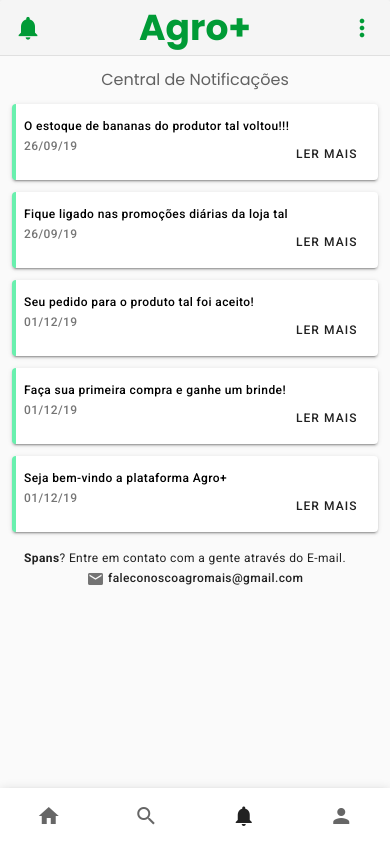
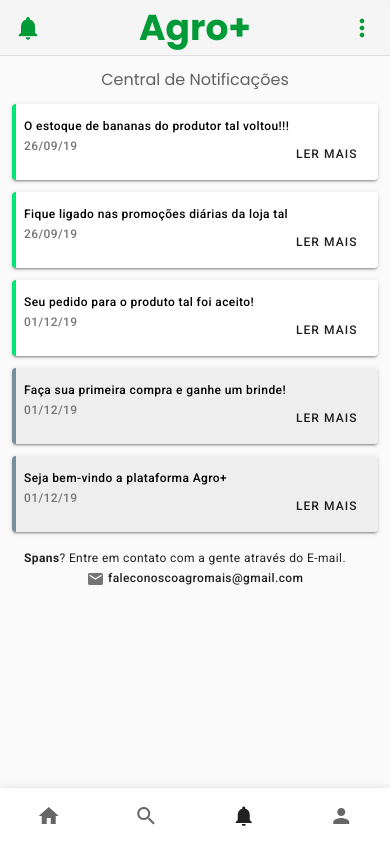
Before and after one commit to hiimlex/agro-mais, a Vue app: page /notifications in a window 390 px wide. Built offline with nearby package versions, Linux system fonts and the light colour scheme.

Commit message:
tela de produto mobile OK

```diff
--- a/src/components/Navbar.vue
+++ b/src/components/Navbar.vue
@@ -28,7 +28,6 @@
       <!-- Sidebar -->
       <v-navigation-drawer
         v-model="drawer"
-        absolute
         temporary
         app
       >
--- a/src/views/Notifications.vue
+++ b/src/views/Notifications.vue
@@ -68,11 +68,11 @@
       dialog: true,
       notifications:'notifications',
       notify:[
-        {title:'O estoque de bananas do produtor tal voltou!!!',data:'26/09/19',estado:'new'},
-        {title:'Fique ligado nas promoções diárias da loja tal',data:'26/09/19',estado:'new'},
-        {title:'Seu pedido para o produto tal foi aceito!',data:'01/12/19',estado:'new'},
-        {title:'Faça sua primeira compra e ganhe um brinde!',data:'01/12/19',estado:'new'},
-        {title:'Seja bem-vindo a plataforma Agro+',data:'01/12/19',estado:'new'}
+        {title:'O estoque de bananas do produtor tal voltou!!!',data:'26/09/19',estado:'unread'},
+        {title:'Fique ligado nas promoções diárias da loja tal',data:'26/09/19',estado:'unread'},
+        {title:'Seu pedido para o produto tal foi aceito!',data:'01/12/19',estado:'unread'},
+        {title:'Faça sua primeira compra e ganhe um brinde!',data:'01/12/19',estado:'read'},
+        {title:'Seja bem-vindo a plataforma Agro+',data:'01/12/19',estado:'read'}
       ]
     }
   },
@@ -93,9 +93,6 @@
     border-left: 4px solid #78909C;
     background-color: #EEEEEE;
   }
-  .notf.new{
-    border-left: 4px solid #69F0AE;
-  }
   .notf.unread{
     border-left: 4px solid #00E676;
   }
--- a/src/views/Produto.vue
+++ b/src/views/Produto.vue
@@ -76,14 +76,38 @@
                 </v-card>
               </v-tab-item>
               <v-tab-item id="descricao">
-                <v-card flat>
-                  Lorem ipsum dolor sit amet consectetur adipisicing elit. Quaerat libero neque soluta, rerum culpa minima pariatur cumque accusamus laudantium veniam asperiores eligendi, repellat ipsa sequi, similique dolores commodi minus laborum.
-                </v-card>
+                <v-container v-for="prod in produto" :key="prod.id" class="grey lighten-4 my-auto">
+                    <div class="body-1 font-weight-light mb-3 grey--text text--darken-3"><span class="text-uppercase font-weight-medium">Categoria:</span> {{prod.categoria}}</div>
+                    <div class="body-1 font-weight-light mb-3 grey--text text--darken-3"><span class="text-uppercase font-weight-medium">Subcategoria: </span> {{prod.subcategoria}}</div>
+                    <div class="body-1 font-weight-light mb-3 grey--text text--darken-3 "><span class="text-uppercase font-weight-medium">descrição geral:</span></div>
+                    <div class="body-1 font-weight-light text-justify grey--text text--darken-3">{{prod.descricao}} </div>
+                </v-container>
               </v-tab-item>
               <v-tab-item id="avaliacoes">
-                <v-card flat>
-                  Lorem ipsum dolor sit amet consectetur adipisicing elit. Quaerat libero neque soluta, rerum culpa minima pariatur cumque accusamus laudantium veniam asperiores eligendi, repellat ipsa sequi, similique dolores commodi minus laborum.
-                </v-card>
+                <v-container v-for="prod in produto" :key="prod.id" class="grey lighten-4 my-auto">
+                  <div class="body-1 text-uppercase text-center font-weight-medium mb-2 grey--text text--darken-3">
+                    Avaliação Total
+                    <v-rating readonly color="amber" class="mt-n2" background-color="amber" half-increments v-model="prod.rate"></v-rating>
+                  </div>
+                  <div class="body-1 grey--text mt-n3 text--darken-1 text-center font-weight-light mb-2">({{prod.rate}})</div>
+                  <v-card
+                  v-for="v in avaliacoes" :key="v.id" flat max-width="344"
+                  class="mx-auto"
+                  >
+                    <v-card-title class="body-1 grey--text text--darken-1 text-justify">
+                      {{v.texto}}
+                    </v-card-title>
+                    <v-card-text>
+                      <v-row>
+                        <v-col>{{v.data}}</v-col>
+                        <v-col>
+                          <v-rating readonly size="22" class="mt-n1 float-right" dense color="amber" background-color="amber" half-increments v-model="v.rate"></v-rating>
+                        </v-col>
+                       </v-row>
+                    </v-card-text>
+                    <v-divider></v-divider>
+                  </v-card>
+                </v-container>
               </v-tab-item>
             </v-tabs>
           </v-card>
@@ -105,7 +129,13 @@
         '/tangerina-3.jpeg'
       ],
       produto:[
-        {nome:'Tangerina da boa', produtor:'Loja de Frutas',idprodutor:1,preco:'5.00', estoque:10,medida:'Unidades', categoria:'Frutas',subcategoria:'Sem veneno',rate:4, id:1}
+        {nome:'Tangerina da boa', produtor:'Loja de Frutas',idprodutor:1,preco:'5.00', estoque:10,medida:'Unidades', categoria:'Frutas',subcategoria:'Sem veneno',rate:4.5, id:1, descricao:'Tangerina cultivada naturalmente sem nenhum uso de agrotóxicos.'}
+      ],
+      avaliacoes:[
+        {texto:'Esse produto é muito bom!', rate:5,data:'13/08/2019',id:1},
+        {texto:'Docinha que só o mel', rate:4, data:'15/08/2019',id:2},
+        {texto:'Entregou dentro do prazo', rate:4, data:'14/08/2019',id:3},
+        {texto:'Bom atendimento', rate:5, data:'12/08/2019',id:4}
       ],
       tab: null,
       tabs:3,
```
